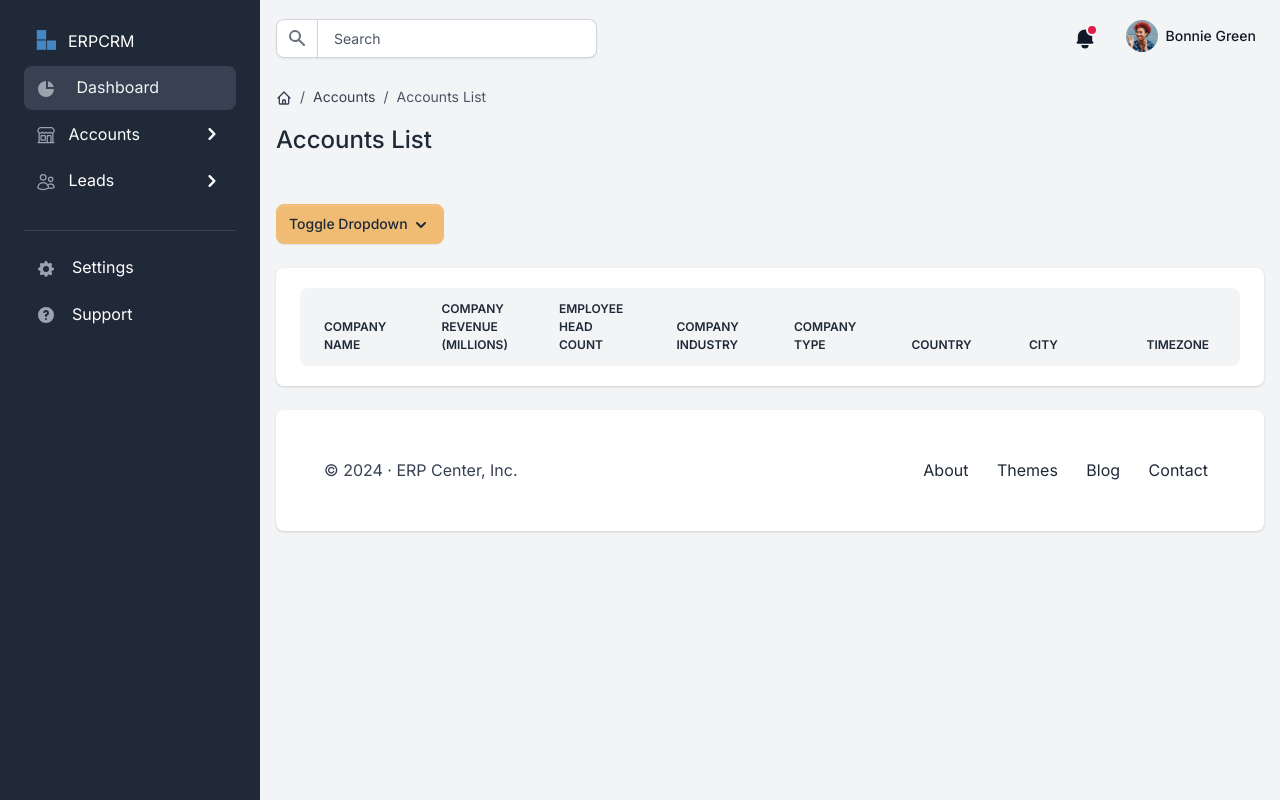
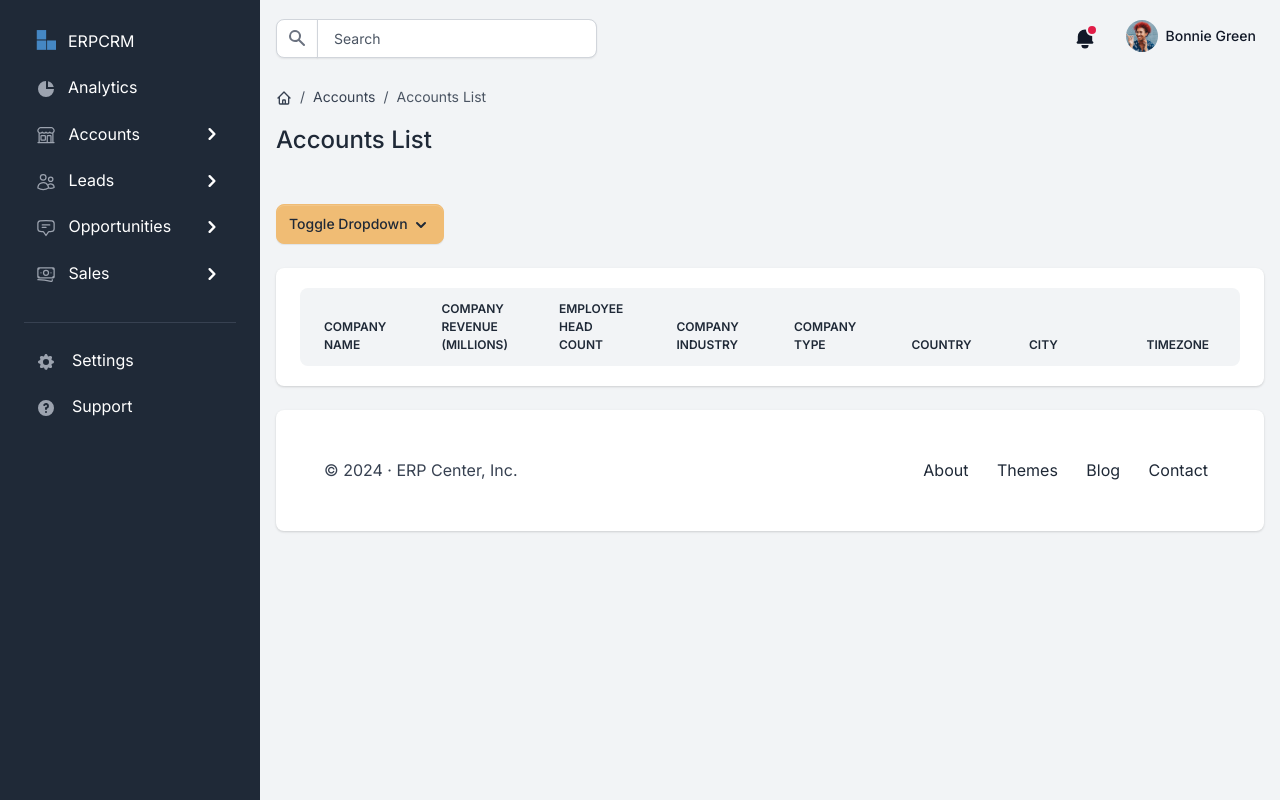
Before and after one commit to hari3mo/crm, a Flask app: page /accounts/accounts_list/ in a window 1280 px wide. Run offline with Flask 3, Linux system fonts and the light colour scheme; lists and menus that the app fills with data are empty; some libraries are stand-ins or nearby versions.

Commit message:
sidebar improvements

```diff
--- a/templates/base.html
+++ b/templates/base.html
@@ -68,12 +68,15 @@
               <span class="mt-1 ms-1 sidebar-text">ERPCRM</span>
             </a>
           </li>
-          <li class="nav-item  active ">
-            <a href="{{ url_for('index') }}" class="nav-link">
+          <li class="nav-item">
+            <a href="{{ url_for('index') }}" class="nav-link d-flex align-items-center">
               <span class="sidebar-icon">
-                <svg class="icon icon-xs me-2" fill="currentColor" viewBox="0 0 20 20" xmlns="http://www.w3.org/2000/svg"><path d="M2 10a8 8 0 018-8v8h8a8 8 0 11-16 0z"></path><path d="M12 2.252A8.014 8.014 0 0117.748 8H12V2.252z"></path></svg>
+                <svg class="icon icon-xs" fill="currentColor" viewBox="0 0 20 20" xmlns="http://www.w3.org/2000/svg">
+                  <path d="M2 10a8 8 0 018-8v8h8a8 8 0 11-16 0z"></path>
+                  <path d="M12 2.252A8.014 8.014 0 0117.748 8H12V2.252z"></path>
+                </svg>
               </span>
-              <span class="sidebar-text">Dashboard</span>
+              <span class="sidebar-text ms-1">Analytics</span>
             </a>
           </li>
           <li class="nav-item">
@@ -154,6 +157,58 @@
                 <li class="nav-item">
                   <a class="nav-link" href="#">
                     <span class="sidebar-text">New Lead</span>
+                  </a>
+                </li>
+              </ul>
+            </div>
+          </li>
+          <li class="nav-item">
+            <span class="nav-link collapsed d-flex justify-content-between align-items-center" data-bs-toggle="collapse" data-bs-target="#submenu-opportunities">
+              <span>
+                <span class="sidebar-icon">
+                  <svg data-slot="icon" fill="none" stroke-width="1.5" stroke="currentColor" viewBox="0 0 24 24" xmlns="http://www.w3.org/2000/svg" aria-hidden="true" height="20" width="20">
+                    <path stroke-linecap="round" stroke-linejoin="round" d="M7.5 8.25h9m-9 3H12m-9.75 1.51c0 1.6 1.123 2.994 2.707 3.227 1.129.166 2.27.293 3.423.379.35.026.67.21.865.501L12 21l2.755-4.133a1.14 1.14 0 0 1 .865-.501 48.172 48.172 0 0 0 3.423-.379c1.584-.233 2.707-1.626 2.707-3.228V6.741c0-1.602-1.123-2.995-2.707-3.228A48.394 48.394 0 0 0 12 3c-2.392 0-4.744.175-7.043.513C3.373 3.746 2.25 5.14 2.25 6.741v6.018Z"></path>
+                  </svg>
+                </span>
+                <span class="sidebar-text">Opportunities</span>
+              </span>
+              <span class="link-arrow">
+                <svg class="icon icon-sm" fill="currentColor" viewBox="0 0 20 20" xmlns="http://www.w3.org/2000/svg">
+                  <path fill-rule="evenodd" d="M7.293 14.707a1 1 0 010-1.414L10.586 10 7.293 6.707a1 1 0 011.414-1.414l4 4a1 1 0 010 1.414l-4 4a1 1 0 01-1.414 0z" clip-rule="evenodd"></path>
+                </svg>
+              </span>
+            </span>
+            <div class="multi-level collapse" role="list" id="submenu-opportunities" aria-expanded="false">
+              <ul class="flex-column nav">
+                <li class="nav-item">
+                  <a class="nav-link" href="#">
+                    <span class="sidebar-text">Opportunities List</span>
+                  </a>
+                </li>
+              </ul>
+            </div>
+          </li>
+          <li class="nav-item">
+            <span class="nav-link collapsed d-flex justify-content-between align-items-center" data-bs-toggle="collapse" data-bs-target="#submenu-sales">
+              <span>
+                <span class="sidebar-icon">
+                  <svg data-slot="icon" fill="none" stroke-width="1.5" stroke="currentColor" viewBox="0 0 24 24" xmlns="http://www.w3.org/2000/svg" aria-hidden="true" height="20" width="20">
+                    <path stroke-linecap="round" stroke-linejoin="round" d="M2.25 18.75a60.07 60.07 0 0 1 15.797 2.101c.727.198 1.453-.342 1.453-1.096V18.75M3.75 4.5v.75A.75.75 0 0 1 3 6h-.75m0 0v-.375c0-.621.504-1.125 1.125-1.125H20.25M2.25 6v9m18-10.5v.75c0 .414.336.75.75.75h.75m-1.5-1.5h.375c.621 0 1.125.504 1.125 1.125v9.75c0 .621-.504 1.125-1.125 1.125h-.375m1.5-1.5H21a.75.75 0 0 0-.75.75v.75m0 0H3.75m0 0h-.375a1.125 1.125 0 0 1-1.125-1.125V15m1.5 1.5v-.75A.75.75 0 0 0 3 15h-.75M15 10.5a3 3 0 1 1-6 0 3 3 0 0 1 6 0Zm3 0h.008v.008H18V10.5Zm-12 0h.008v.008H6V10.5Z"></path>
+                  </svg>
+                </span>
+                <span class="sidebar-text">Sales</span>
+              </span>
+              <span class="link-arrow">
+                <svg class="icon icon-sm" fill="currentColor" viewBox="0 0 20 20" xmlns="http://www.w3.org/2000/svg">
+                  <path fill-rule="evenodd" d="M7.293 14.707a1 1 0 010-1.414L10.586 10 7.293 6.707a1 1 0 011.414-1.414l4 4a1 1 0 010 1.414l-4 4a1 1 0 01-1.414 0z" clip-rule="evenodd"></path>
+                </svg>
+              </span>
+            </span>
+            <div class="multi-level collapse" role="list" id="submenu-sales" aria-expanded="false">
+              <ul class="flex-column nav">
+                <li class="nav-item">
+                  <a class="nav-link" href="#">
+                    <span class="sidebar-text">Sales List</span>
                   </a>
                 </li>
               </ul>
```
